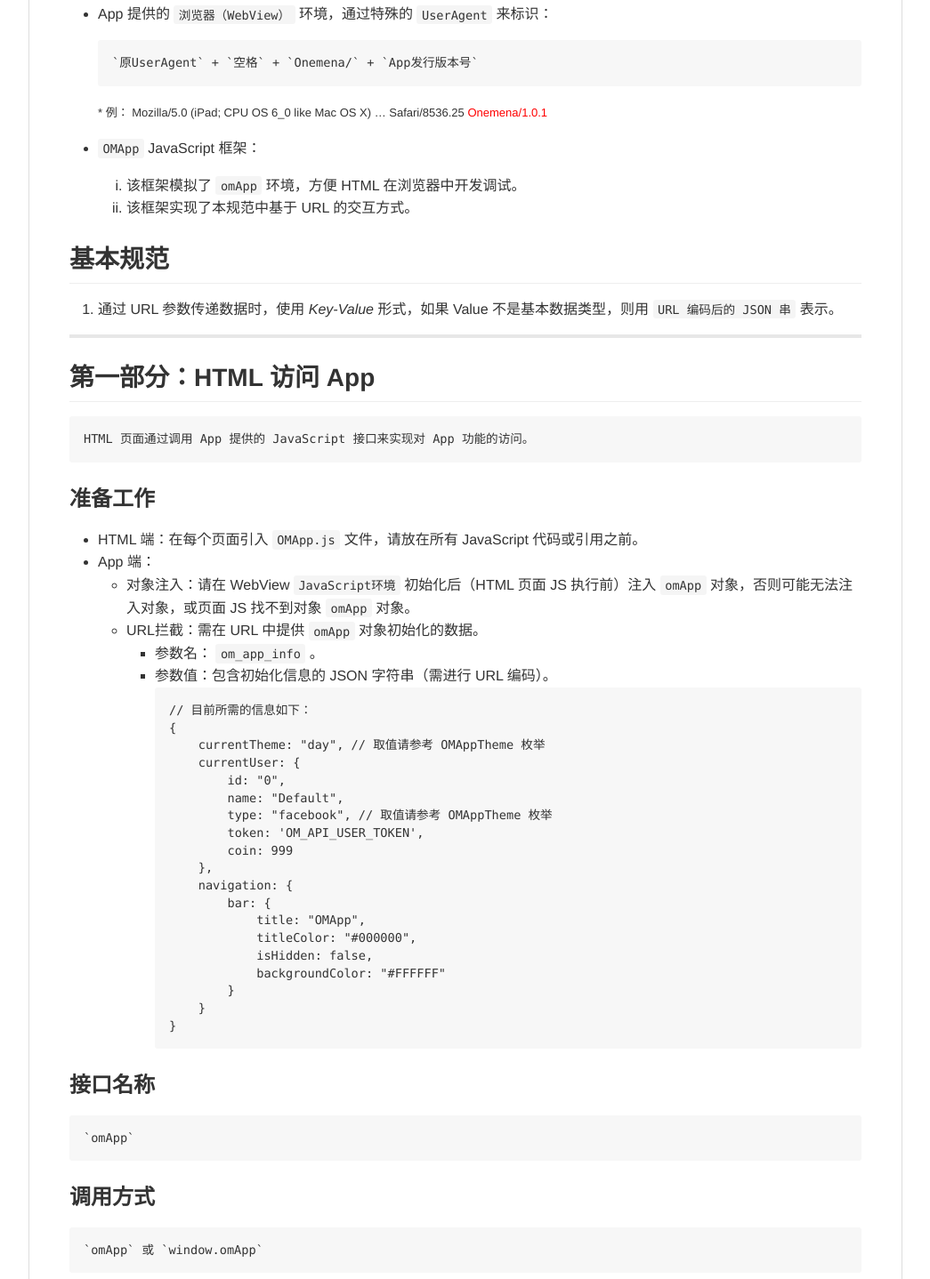
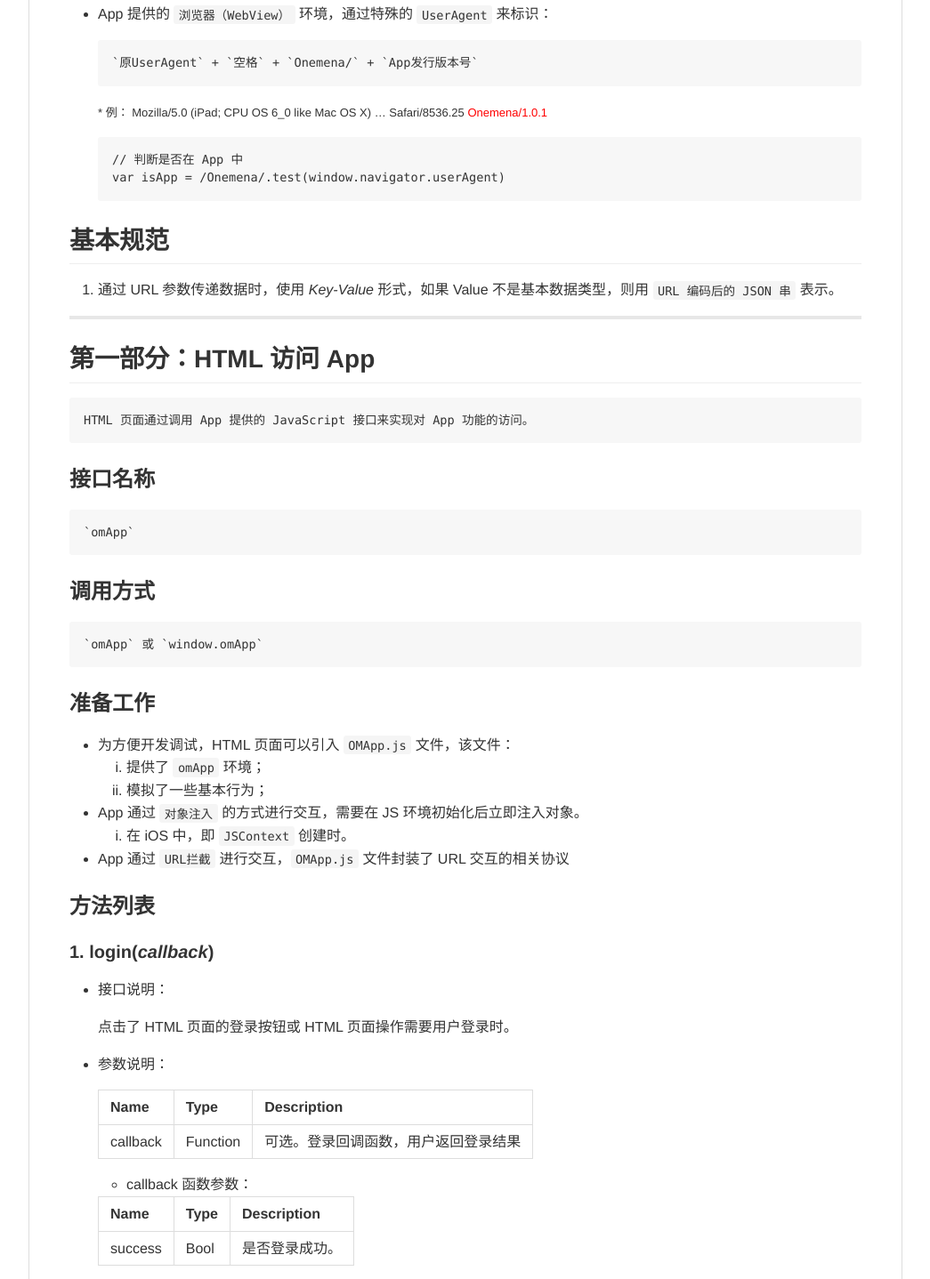
Before and after one commit to Xezun/OMApp, a plain HTML site: page README.html in a window 1280 px wide. Shown: the part 1263-2701 px from the top of the page at 89% size, without its empty margins (117-1162 px from the left). Drawn offline with Linux system fonts and the light colour scheme.

Commit message:
OMApp.js

```diff
--- a/README.html
+++ b/README.html
@@ -1024,9 +1024,9 @@ body .markdown-body
 <li><a href="#_3">环境</a></li>
 <li><a href="#_4">基本规范</a></li>
 <li><a href="#html-app">第一部分：HTML 访问 App</a><ul>
-<li><a href="#_5">准备工作</a></li>
-<li><a href="#_6">接口名称</a></li>
-<li><a href="#_7">调用方式</a></li>
+<li><a href="#_5">接口名称</a></li>
+<li><a href="#_6">调用方式</a></li>
+<li><a href="#_7">准备工作</a></li>
 <li><a href="#_8">方法列表</a><ul>
 <li><a href="#1-logincallback">1. login(callback)</a></li>
 <li><a href="#2-openpage-parameters">2. open(page, parameters) [暂未启用]</a></li>
@@ -1080,13 +1080,10 @@ body .markdown-body
 <pre><code>`原UserAgent` + `空格` + `Onemena/` + `App发行版本号`
 </code></pre>
 <p><font size=2>* 例： Mozilla/5.0 (iPad; CPU OS 6_0 like Mac OS X) &hellip; Safari/8536.25 <font color=red>Onemena/1.0.1</font></font></p>
-</li>
-<li>
-<p><code>OMApp</code> JavaScript 框架：</p>
-<ol>
-<li>该框架模拟了 <code>omApp</code> 环境，方便 HTML 在浏览器中开发调试。</li>
-<li>该框架实现了本规范中基于 URL 的交互方式。</li>
-</ol>
+<pre><code>// 判断是否在 App 中
+var isApp = /Onemena/.test(window.navigator.userAgent)
+</code></pre>
+
 </li>
 </ul>
 <h2 id="_4"><a name="user-content-_4" href="#_4" class="headeranchor-link" aria-hidden="true"><span class="headeranchor"></span></a>基本规范</h2>
@@ -1097,45 +1094,25 @@ body .markdown-body
 <h2 id="html-app"><a name="user-content-html-app" href="#html-app" class="headeranchor-link" aria-hidden="true"><span class="headeranchor"></span></a>第一部分：HTML 访问 App</h2>
 <pre><code>HTML 页面通过调用 App 提供的 JavaScript 接口来实现对 App 功能的访问。
 </code></pre>
-<h3 id="_5"><a name="user-content-_5" href="#_5" class="headeranchor-link" aria-hidden="true"><span class="headeranchor"></span></a>准备工作</h3>
-<ul>
-<li>HTML 端：在每个页面引入 <code>OMApp.js</code> 文件，请放在所有 JavaScript 代码或引用之前。</li>
-<li>App 端：<ul>
-<li>对象注入：请在 WebView <code>JavaScript环境</code> 初始化后（HTML 页面 JS 执行前）注入 <code>omApp</code> 对象，否则可能无法注入对象，或页面 JS 找不到对象 <code>omApp</code> 对象。</li>
-<li>URL拦截：需在 URL 中提供 <code>omApp</code> 对象初始化的数据。<ul>
-<li>参数名： <code>om_app_info</code> 。</li>
-<li>参数值：包含初始化信息的 JSON 字符串（需进行 URL 编码）。<br />
-<pre><code>// 目前所需的信息如下：
-{
-    currentTheme: &quot;day&quot;, // 取值请参考 OMAppTheme 枚举
-    currentUser: {
-        id: &quot;0&quot;,
-        name: &quot;Default&quot;,
-        type: &quot;facebook&quot;, // 取值请参考 OMAppTheme 枚举
-        token: 'OM_API_USER_TOKEN',
-        coin: 999
-    },
-    navigation: {
-        bar: {
-            title: &quot;OMApp&quot;,
-            titleColor: &quot;#000000&quot;,
-            isHidden: false,
-            backgroundColor: &quot;#FFFFFF&quot;
-        }
-    }
-}
-</code></pre></li>
-</ul>
-</li>
-</ul>
-</li>
-</ul>
-<h3 id="_6"><a name="user-content-_6" href="#_6" class="headeranchor-link" aria-hidden="true"><span class="headeranchor"></span></a>接口名称</h3>
+<h3 id="_5"><a name="user-content-_5" href="#_5" class="headeranchor-link" aria-hidden="true"><span class="headeranchor"></span></a>接口名称</h3>
 <pre><code>`omApp`
 </code></pre>
-<h3 id="_7"><a name="user-content-_7" href="#_7" class="headeranchor-link" aria-hidden="true"><span class="headeranchor"></span></a>调用方式</h3>
+<h3 id="_6"><a name="user-content-_6" href="#_6" class="headeranchor-link" aria-hidden="true"><span class="headeranchor"></span></a>调用方式</h3>
 <pre><code>`omApp` 或 `window.omApp`
 </code></pre>
+<h3 id="_7"><a name="user-content-_7" href="#_7" class="headeranchor-link" aria-hidden="true"><span class="headeranchor"></span></a>准备工作</h3>
+<ul>
+<li>为方便开发调试，HTML 页面可以引入 <code>OMApp.js</code> 文件，该文件：<ol>
+<li>提供了 <code>omApp</code> 环境；</li>
+<li>模拟了一些基本行为；</li>
+</ol>
+</li>
+<li>App 通过 <code>对象注入</code> 的方式进行交互，需要在 JS 环境初始化后立即注入对象。<ol>
+<li>在 iOS 中，即 <code>JSContext</code> 创建时。</li>
+</ol>
+</li>
+<li>App 通过 <code>URL拦截</code> 进行交互，<code>OMApp.js</code> 文件封装了 URL 交互的相关协议</li>
+</ul>
 <h3 id="_8"><a name="user-content-_8" href="#_8" class="headeranchor-link" aria-hidden="true"><span class="headeranchor"></span></a>方法列表</h3>
 <h4 id="1-logincallback"><a name="user-content-1-logincallback" href="#1-logincallback" class="headeranchor-link" aria-hidden="true"><span class="headeranchor"></span></a>1. login(<em>callback</em>)</h4>
 <ul>
```
Also changed, not shown: Browser/OMApp/OMApp.js (+42 -33 lines), 1 other file.
